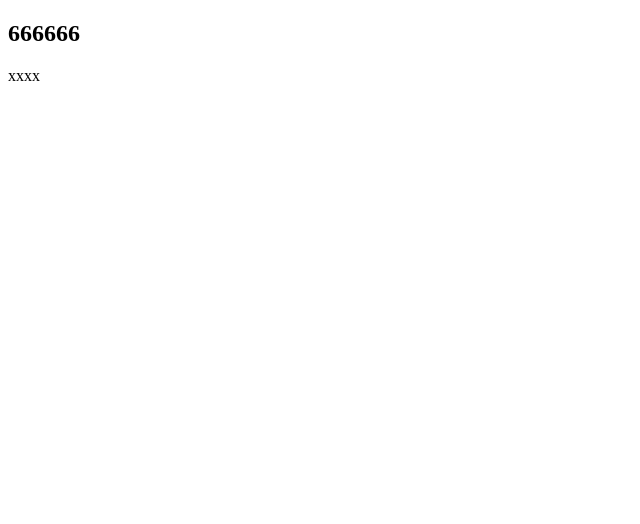
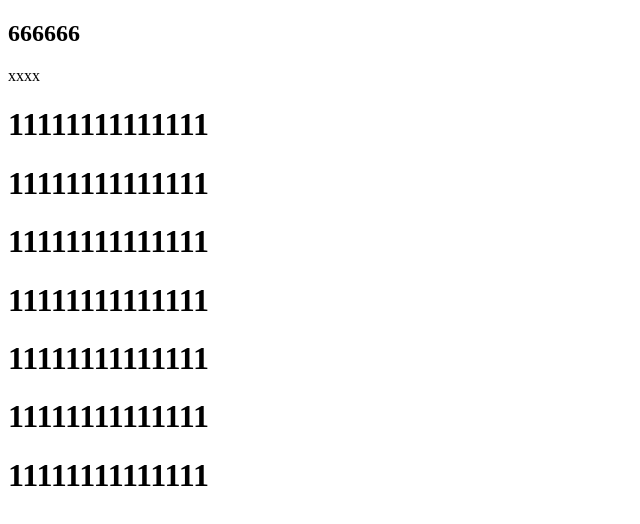
Before and after one commit to yankang1234/who, a website: page index.html in a window 1280 px wide. Shown: the whole page, without its empty margins (0-640 px from the left). Drawn offline with Linux system fonts and the light colour scheme.

Commit message:
新增H1标签

```diff
--- a/index.html
+++ b/index.html
@@ -10,6 +10,13 @@
 <body>
     <h2>666666</h2>
     <span>xxxx</span>
+  <h1>11111111111111</h1>
+  <h1>11111111111111</h1>
+  <h1>11111111111111</h1>
+  <h1>11111111111111</h1>
+  <h1>11111111111111</h1>
+  <h1>11111111111111</h1>
+  <h1>11111111111111</h1>
     <script src="./index.js"></script>
 </body>
 </html>
```
